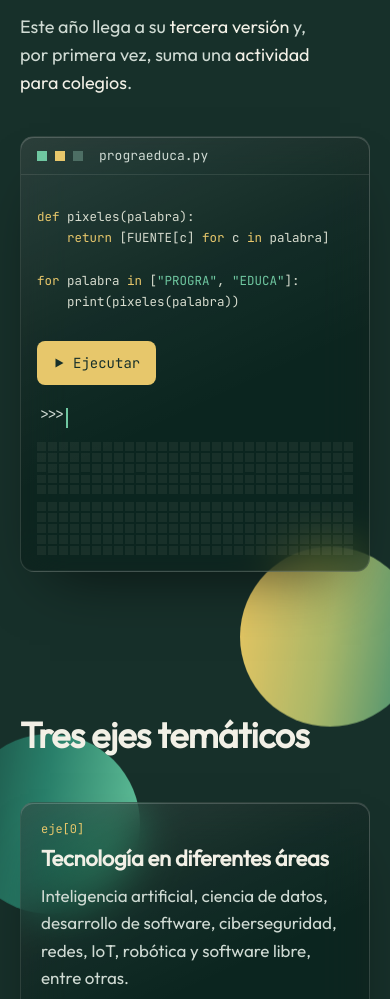
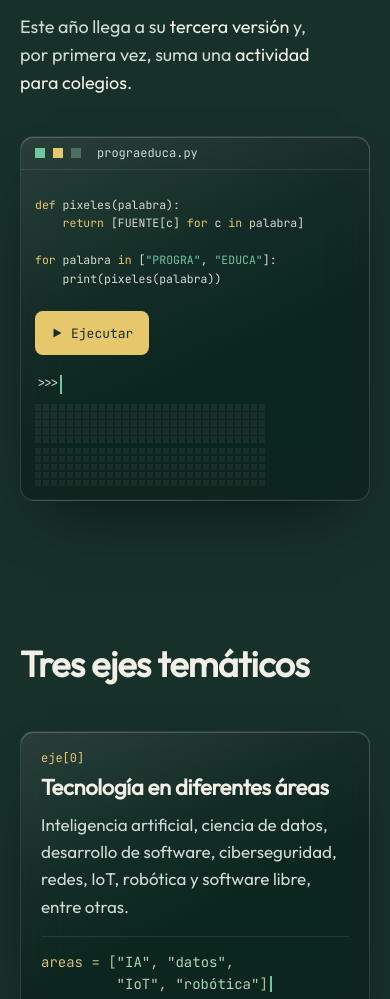
Before and after one commit to scesi/PrograEduca-Landing-Page, an Astro site: page / in a window 390 px wide. Shown: the part 1040-2039 px from the top of the page. Built offline with nearby package versions, Linux system fonts and the light colour scheme; Astro itself is replaced by a stand-in of ours; a web font is replaced by a local one.

Commit message:
style: quieter console on mobile

```diff
--- a/src/styles/global.css
+++ b/src/styles/global.css
@@ -704,3 +704,15 @@ button.speaker .speaker__initials { align-items: center; align-content: center;
 /* matriz apagada hasta ejecutar */
 .pixlogo:not(.is-drawn) i.on { background: rgb(242 240 230 / 0.05); }
 @media (max-width: 720px) { .console__prompt { flex-basis: 100%; } }
+
+/* móvil: la consola acompaña, no protagoniza */
+@media (max-width: 720px) {
+  #evento .glass-stage > .orb { display: none; }
+  #evento .console__bar { padding: 10px 14px; font-size: 12px; }
+  #evento .console__body { font-size: 11.5px; line-height: 1.6; padding: 14px 14px 4px; }
+  #evento .console__run { padding: 8px 14px 14px; gap: 10px; }
+  #evento .console__btn { font-size: 13px; }
+  #evento .console__out { font-size: 13px; }
+  .pixlogo { gap: 5px; }
+  .pixlogo__word { max-width: 230px; gap: 1.5px; }
+}
```
